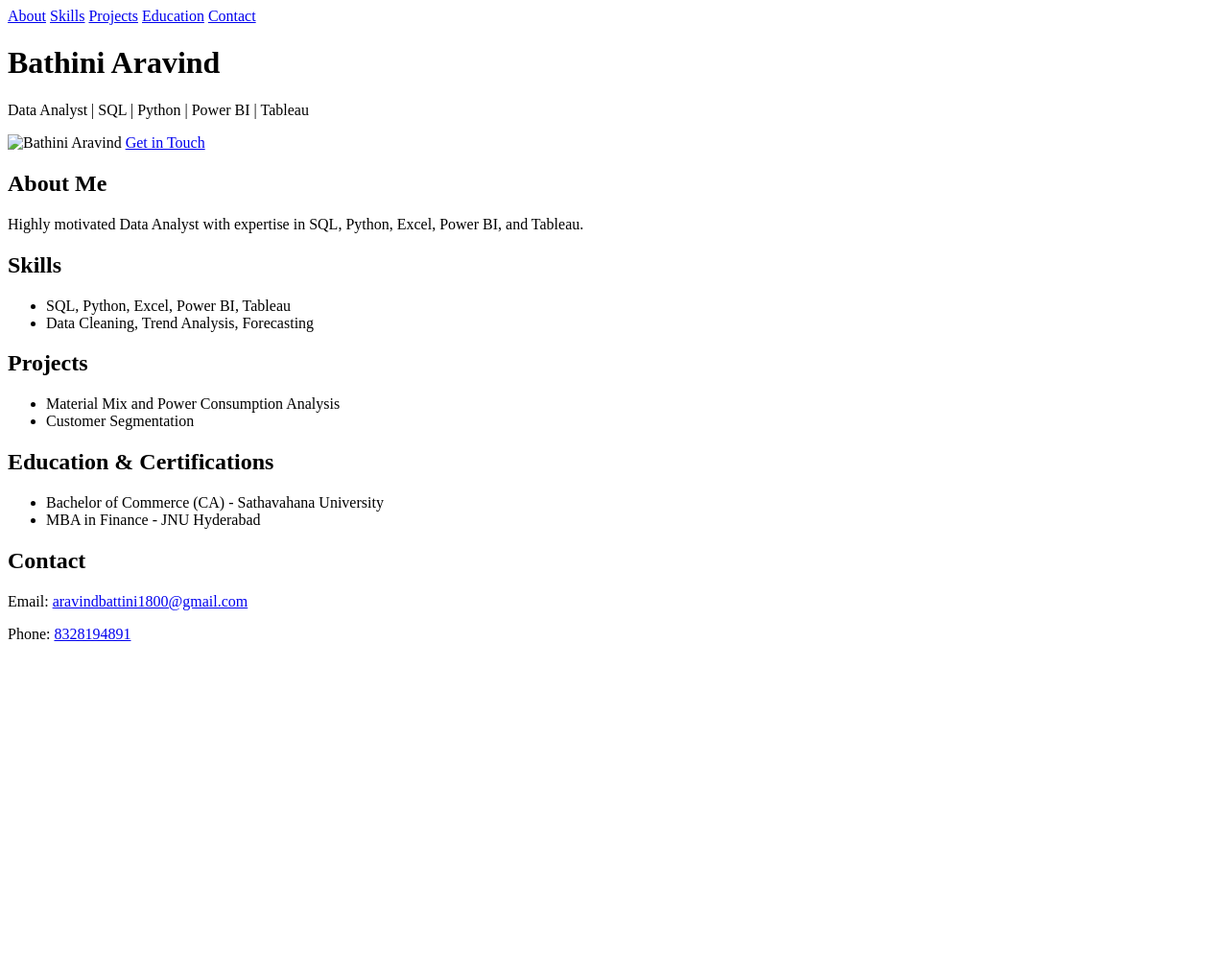
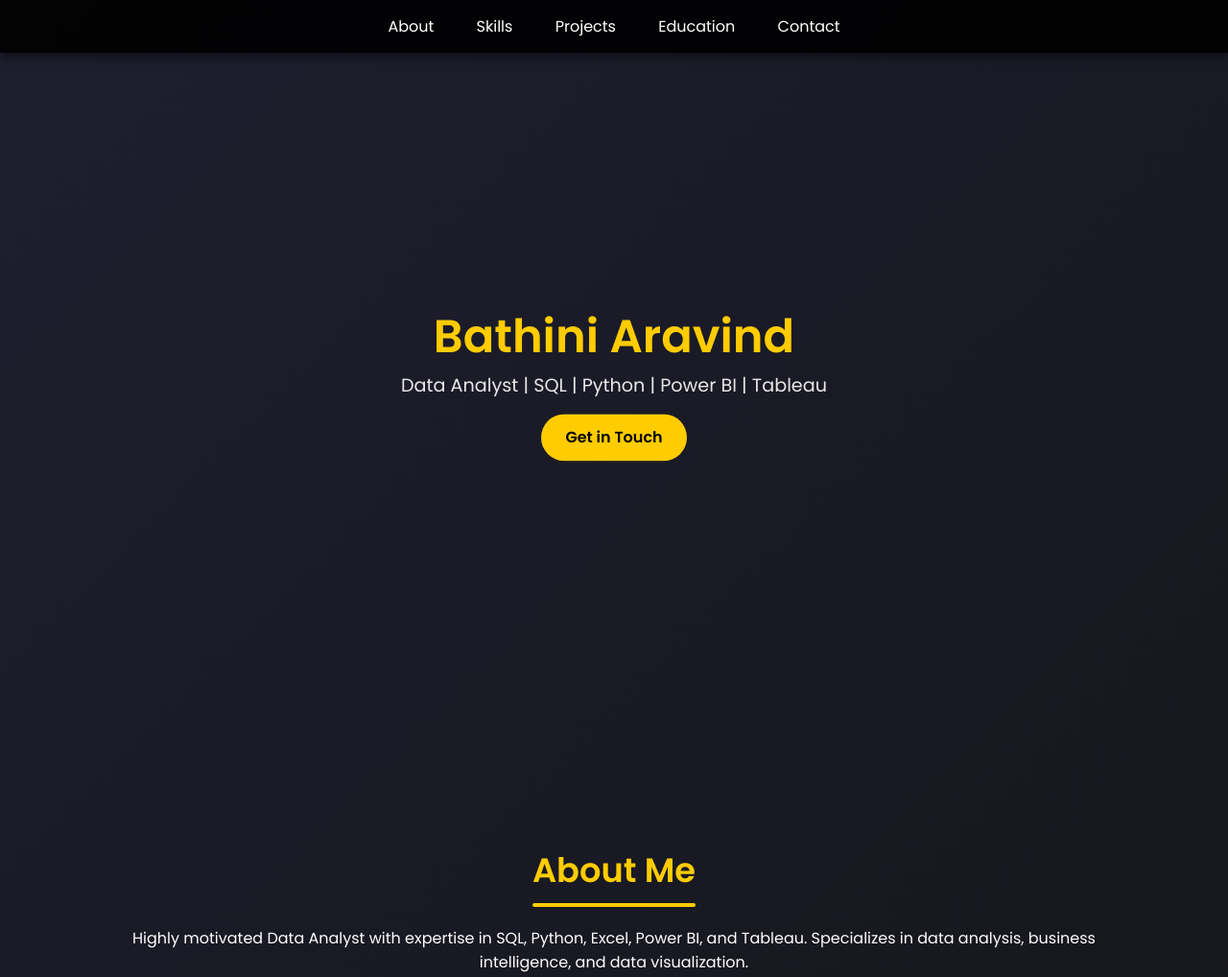
Before and after one commit to 890vicky/aravind8900, a plain HTML site: page index.html in a window 1280 px wide. Shown: the top 1018 px of the page at 96% size. Before the commit the page ends 800 px from the top, so only its background shows below. Drawn offline with Linux system fonts and the light colour scheme.

Commit message:
Add files via upload

```diff
--- a/index.html
+++ b/index.html
@@ -4,7 +4,30 @@
     <meta charset="UTF-8">
     <meta name="viewport" content="width=device-width, initial-scale=1.0">
     <title>Bathini Aravind - Portfolio</title>
-    <link rel="stylesheet" href="assets/css/styles.css">
+    <link rel="preconnect" href="https://fonts.googleapis.com">
+    <link href="https://fonts.googleapis.com/css2?family=Poppins:wght@300;400;600&display=swap" rel="stylesheet">
+    <style>
+        * { margin: 0; padding: 0; box-sizing: border-box; font-family: 'Poppins', sans-serif; scroll-behavior: smooth; }
+        body { background: linear-gradient(135deg, #1e1e2f, #121212); color: white; text-align: center; }
+        header { display: flex; justify-content: center; align-items: center; height: 100vh; flex-direction: column; text-align: center; animation: slideIn 2s ease-in-out; }
+        header h1 { font-size: 3rem; font-weight: 600; color: #ffcc00; }
+        header p { font-size: 1.2rem; opacity: 0.9; }
+        .intro { animation: moveLeftToCenter 2s ease-in-out; }
+        nav { position: fixed; top: 0; width: 100%; background: rgba(0, 0, 0, 0.9); padding: 15px 0; text-align: center; box-shadow: 0 4px 10px rgba(0,0,0,0.5); }
+        nav a { color: white; margin: 0 20px; text-decoration: none; font-weight: 500; transition: color 0.3s, transform 0.3s; }
+        nav a:hover { color: #ffcc00; transform: scale(1.1); }
+        section { padding: 80px 10%; animation: fadeInUp 1.5s ease-in-out; }
+        h2 { font-size: 2.2rem; margin-bottom: 20px; color: #ffcc00; position: relative; display: inline-block; }
+        h2::after { content: ''; display: block; width: 100%; height: 4px; background: #ffcc00; margin: 8px auto 0; border-radius: 2px; }
+        ul { list-style: none; text-align: left; max-width: 800px; margin: auto; line-height: 1.8; }
+        ul li { margin: 10px 0; }
+        .btn { display: inline-block; margin-top: 20px; padding: 12px 25px; background: #ffcc00; color: black; font-weight: bold; border-radius: 30px; text-decoration: none; transition: background 0.3s, transform 0.3s; animation: bounce 1.5s infinite alternate; }
+        .btn:hover { background: #e6b800; transform: scale(1.1); }
+        @keyframes slideIn { from { opacity: 0; transform: translateX(-100px); } to { opacity: 1; transform: translateX(0); } }
+        @keyframes fadeInUp { from { opacity: 0; transform: translateY(30px); } to { opacity: 1; transform: translateY(0); } }
+        @keyframes bounce { from { transform: translateY(0); } to { transform: translateY(-5px); } }
+        @keyframes moveLeftToCenter { from { opacity: 0; transform: translateX(-100px); } to { opacity: 1; transform: translateX(0); } }
+    </style>
 </head>
 <body>
     <nav>
@@ -15,40 +38,44 @@
         <a href="#contact">Contact</a>
     </nav>
     <header>
-        <h1>Bathini Aravind</h1>
-        <p>Data Analyst | SQL | Python | Power BI | Tableau</p>
-        <img src="assets/images/profile.jpg" alt="Bathini Aravind">
+        <div class="intro">
+            <h1>Bathini Aravind</h1>
+            <p>Data Analyst | SQL | Python | Power BI | Tableau</p>
+        </div>
         <a href="#contact" class="btn">Get in Touch</a>
     </header>
     <section id="about">
         <h2>About Me</h2>
-        <p>Highly motivated Data Analyst with expertise in SQL, Python, Excel, Power BI, and Tableau.</p>
+        <p>Highly motivated Data Analyst with expertise in SQL, Python, Excel, Power BI, and Tableau. Specializes in data analysis, business intelligence, and data visualization.</p>
     </section>
     <section id="skills">
         <h2>Skills</h2>
         <ul>
-            <li>SQL, Python, Excel, Power BI, Tableau</li>
-            <li>Data Cleaning, Trend Analysis, Forecasting</li>
+            <li><b>Technical:</b> SQL, Python (Pandas, NumPy, Matplotlib), Excel, Power BI, Tableau</li>
+            <li><b>Analytical:</b> Data Cleaning, Trend Analysis, Forecasting, Reporting</li>
+            <li><b>Soft Skills:</b> Problem-Solving, Communication, Team Collaboration</li>
         </ul>
     </section>
     <section id="projects">
         <h2>Projects</h2>
         <ul>
-            <li>Material Mix and Power Consumption Analysis</li>
-            <li>Customer Segmentation</li>
+            <li><b>Material Mix and Power Consumption Analysis:</b> Used Excel & Power BI to detect inefficiencies, reducing energy costs by 10%.</li>
+            <li><b>Customer Segmentation:</b> Analyzed purchasing behavior with SQL & Python, improving retention by 20%.</li>
         </ul>
     </section>
     <section id="education">
         <h2>Education & Certifications</h2>
         <ul>
-            <li>Bachelor of Commerce (CA) - Sathavahana University</li>
-            <li>MBA in Finance - JNU Hyderabad</li>
+            <li><b>Bachelor of Commerce (CA):</b> Sathavahana University (2024) - 71.5% (Fist Division With Distinction)</li>
+            <li><b>MBA in Finance:</b> Pursuing at Jawaharlal Nehru University, Hyderabad</li>
+            <li><b>Certifications:</b> Python (ISO), Excel (Coursera), Power BI & SQL (360DigiTMG)</li>
         </ul>
     </section>
     <section id="contact">
         <h2>Contact</h2>
         <p>Email: <a href="mailto:aravindbattini1800@gmail.com">aravindbattini1800@gmail.com</a></p>
         <p>Phone: <a href="tel:8328194891">8328194891</a></p>
+        <p>LinkedIn: <a href="https://linkedin.com/in/aravind-battini" target="_blank">linkedin.com/in/aravind-battini</a></p>
     </section>
 </body>
 </html>
```
